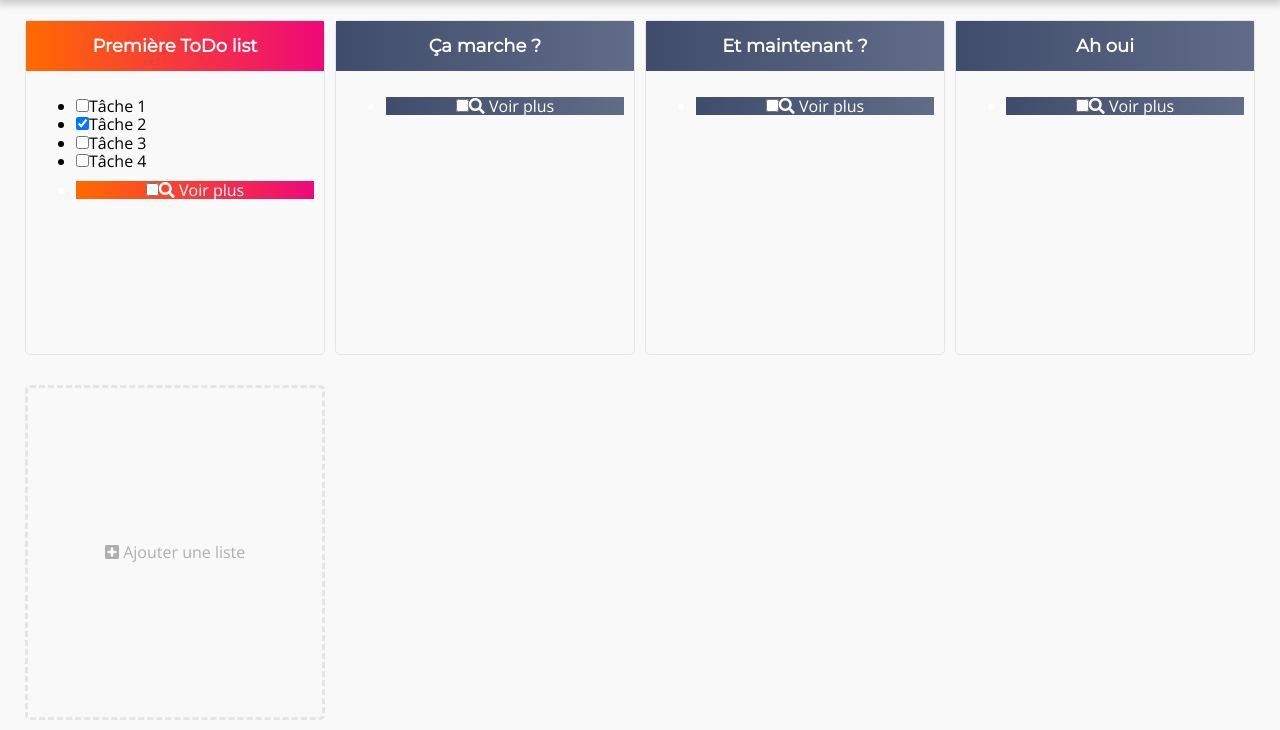
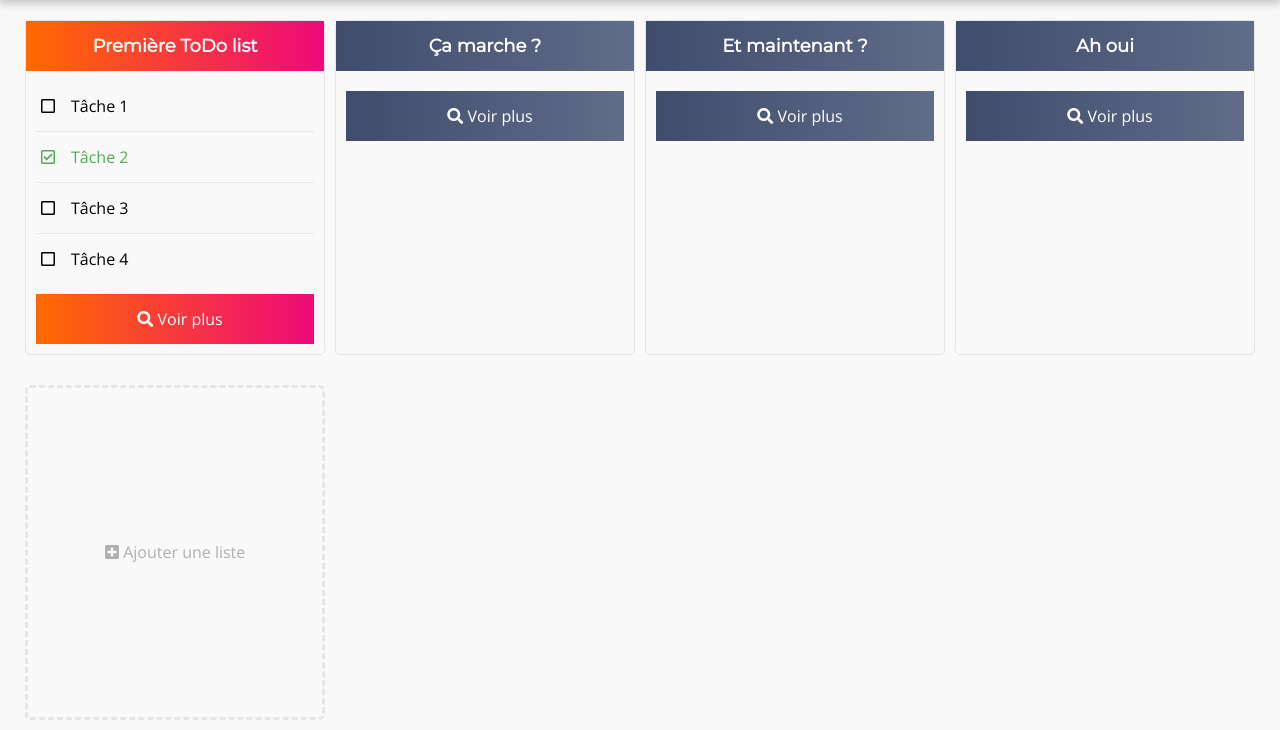
Before and after one commit to EmpireDemocratiqueDuPoulpe/Just-Do-It, a PHP site: page / in a window 1280 px wide. Shown: the part 95-825 px from the top of the page. Run offline with PHP 8.4, Linux system fonts and the light colour scheme; a user stored in the database is signed in; data comes from the database, SQL or seed files in the repository.

Commit message:
Réglage d'un bug avec la dernière tâche d'une liste

```diff
--- a/php/getTodoList.php
+++ b/php/getTodoList.php
@@ -39,7 +39,7 @@ foreach ($todoLists as $todoList) {
                 <h2><?= $list_name ?></h2>
             </div>
             <div class="tlBody">
-                <ul>
+                <ul class="taskContainer">
                     <?php
                         $tasks_limit = 4;
                         $tasks_count = 0;
@@ -56,15 +56,16 @@ foreach ($todoLists as $todoList) {
                             $task_name = htmlspecialchars($task["name"]);
                             $task_status = $task["status"] == "1" ? "checked" : "";
                             $HTMLid = "l" . $list_id . "t" . $task_id;
+                            $class = $tasks_count + 1 == $tasks_limit ? "task noBottomMargin" : "task";
 
-                            echo '<li><input type="checkbox" id="'.$HTMLid.'" '.$task_status.'/><label for="'.$HTMLid.'">'.$task_name.'</label></li>';
+                            echo '<li class="'.$class.'"><input type="checkbox" id="'.$HTMLid.'" '.$task_status.'/><label for="'.$HTMLid.'">'.$task_name.'</label></li>';
 
                             $tasks_count++;
                         }
 
                         // "See more" button
                         $see_more_id = "t".$list_id."SeeMore";
-                        echo '<a href="./view_todo_list.php?list_id='.$list_id.'" class="seeMore"><li><input type="checkbox" id="'.$see_more_id.'"/><label for="'.$see_more_id.'"><i class="fas fa-search"></i> Voir plus</label></li></a>';
+                        echo '<a href="./view_todo_list.php?list_id='.$list_id.'" class="seeMore"><li class="task"><input type="checkbox" id="'.$see_more_id.'"/><label for="'.$see_more_id.'"><i class="fas fa-search"></i> Voir plus</label></li></a>';
                     ?>
                 </ul>
             </div>
```
